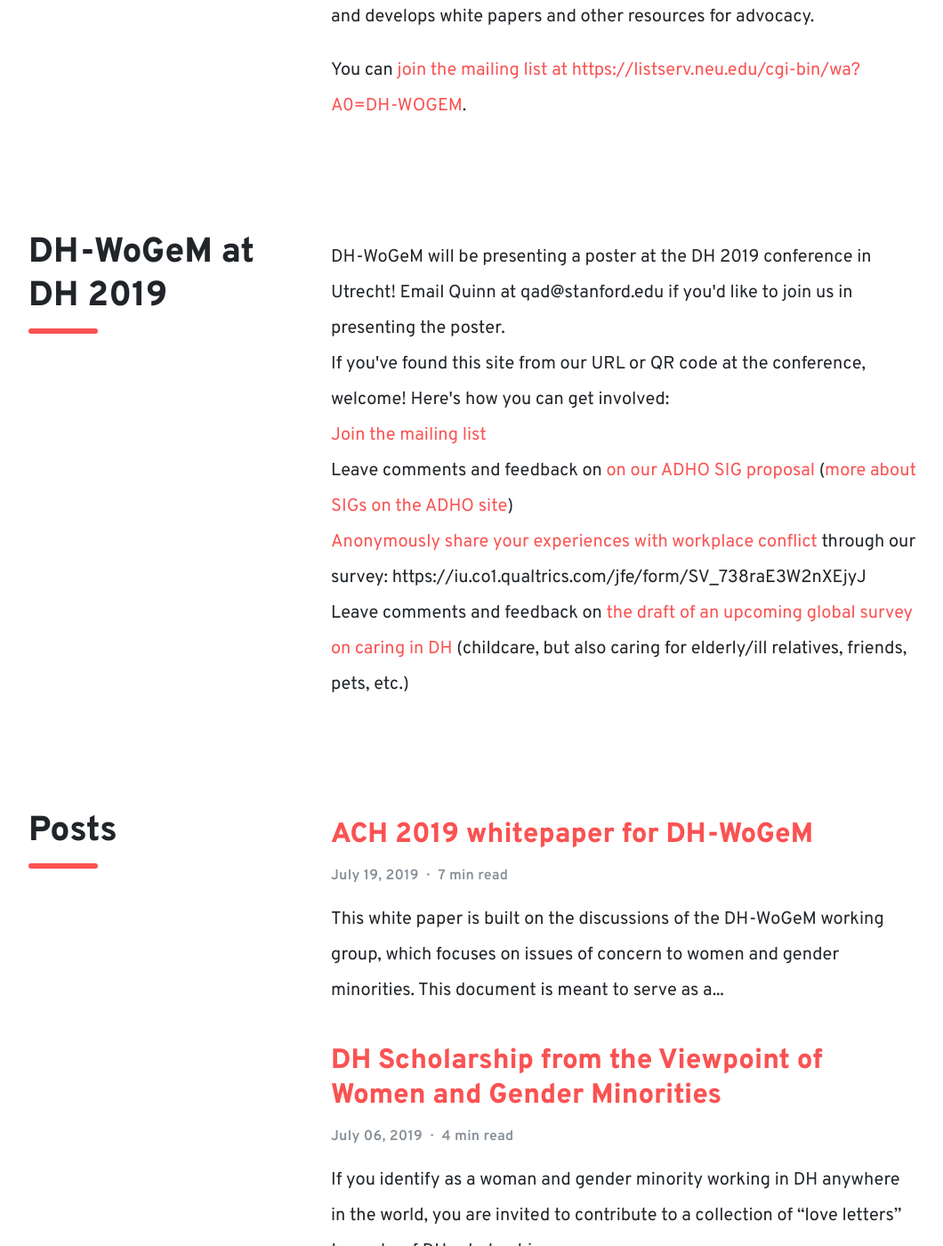
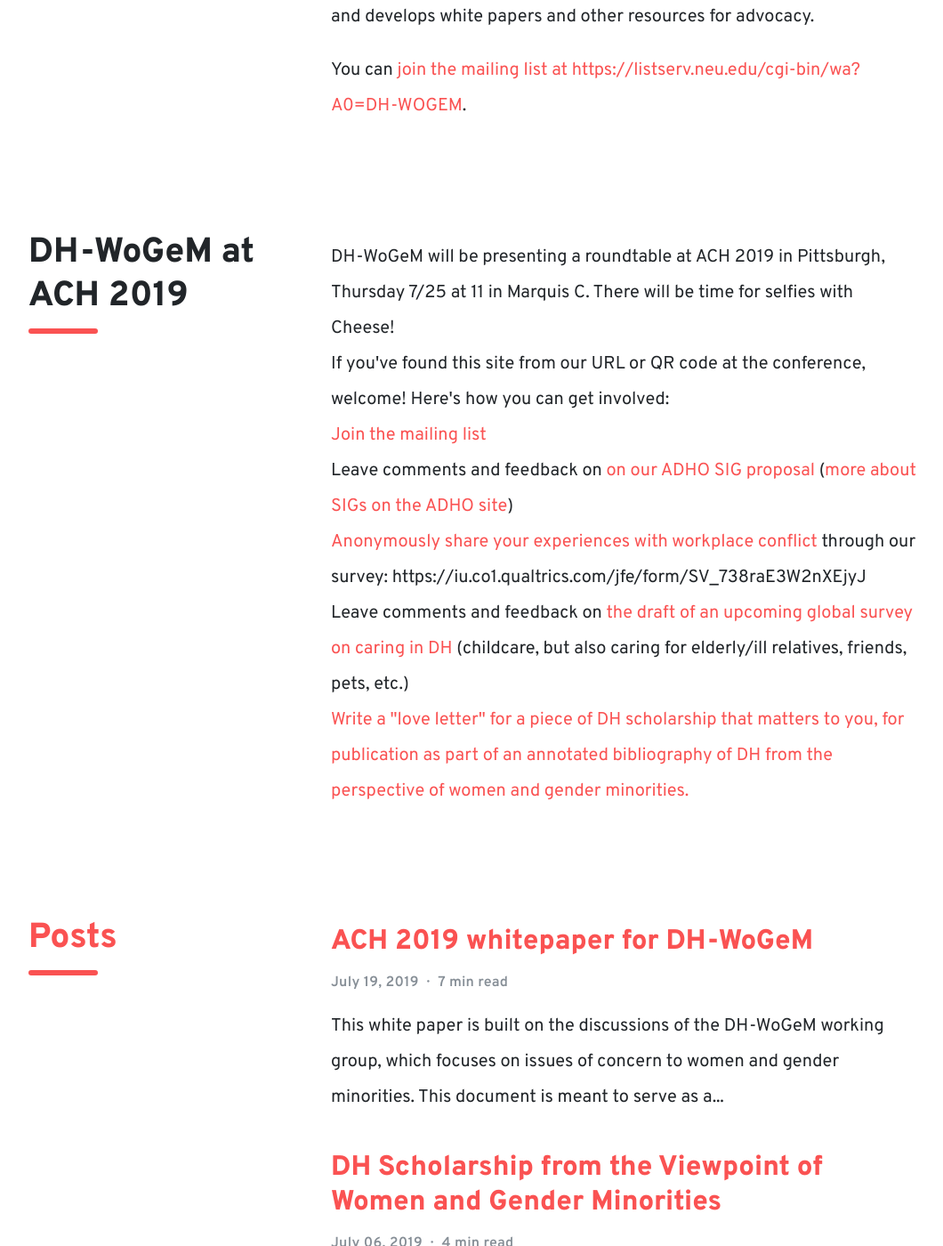
Before and after one commit to dh-wogem/dh-wogem.github.io, a Jekyll site: the page built from index.html, in a window 1280 px wide and 1400 px high, scrolled down 1390 px. Shown: the whole window at 89% size, without its empty margins (108-1168 px from the left). Built offline with Jekyll 4.4.1, drawn with Linux system fonts in a browser that asks for light colours.

Commit message:
Update index.html

```diff
--- a/index.html
+++ b/index.html
@@ -27,15 +27,16 @@
   </section>
 
   <section class="section">
-    <h2 class="section-title">DH-WoGeM at DH 2019</h2>
+    <h2 class="section-title">DH-WoGeM at ACH 2019</h2>
     <article>
-      <p>DH-WoGeM will be presenting a poster at the DH 2019 conference in Utrecht! Email Quinn at qad@stanford.edu if you'd like to join us in presenting the poster.</p>
+      <p>DH-WoGeM will be presenting a roundtable at ACH 2019 in Pittsburgh, Thursday 7/25 at 11 in Marquis C. There will be time for selfies with Cheese!</p>
 	  <p>If you've found this site from our URL or QR code at the conference, welcome! Here's how you can get involved:
 		  <ul>
 			  <li><a href="https://listserv.neu.edu/cgi-bin/wa?A0=DH-WOGEM" style="color: #fa5252;">Join the mailing list</a></li>
 			  <li>Leave comments and feedback on <a style="color: #fa5252;" href="https://docs.google.com/document/d/1OtlsZtUe_rI2GQ-0xSCtbiyO3H12YWEG2ioQXbI0Lno/edit#">on our ADHO SIG proposal</a> (<a style="color: #fa5252;" href="http://adho.org/sigs">more about SIGs on the ADHO site</a>)</li>
 			  <li><a style="color: #fa5252;" href="https://iu.co1.qualtrics.com/jfe/form/SV_738raE3W2nXEjyJ">Anonymously share your experiences with workplace conflict</a> through our survey: https://iu.co1.qualtrics.com/jfe/form/SV_738raE3W2nXEjyJ</li>
 			  <li>Leave comments and feedback on <a style="color: #fa5252;" href="https://docs.google.com/document/d/1_iCt1gCHjB__tQhWkvQchOu19lBq_uVh_XLQeIN_JVQ/edit?usp=sharing">the draft of an upcoming global survey on caring in DH</a> (childcare, but also caring for elderly/ill relatives, friends, pets, etc.)</li>
+			  <li><a style="color: #fa5252;" href="http://www.dhwogem.org/annotated-bibliography/">Write a "love letter" for a piece of DH scholarship that matters to you, for publication as part of an annotated bibliography of DH from the perspective of women and gender minorities.</li>
 		  	</ul>
 		  </p>
             </article>
```
